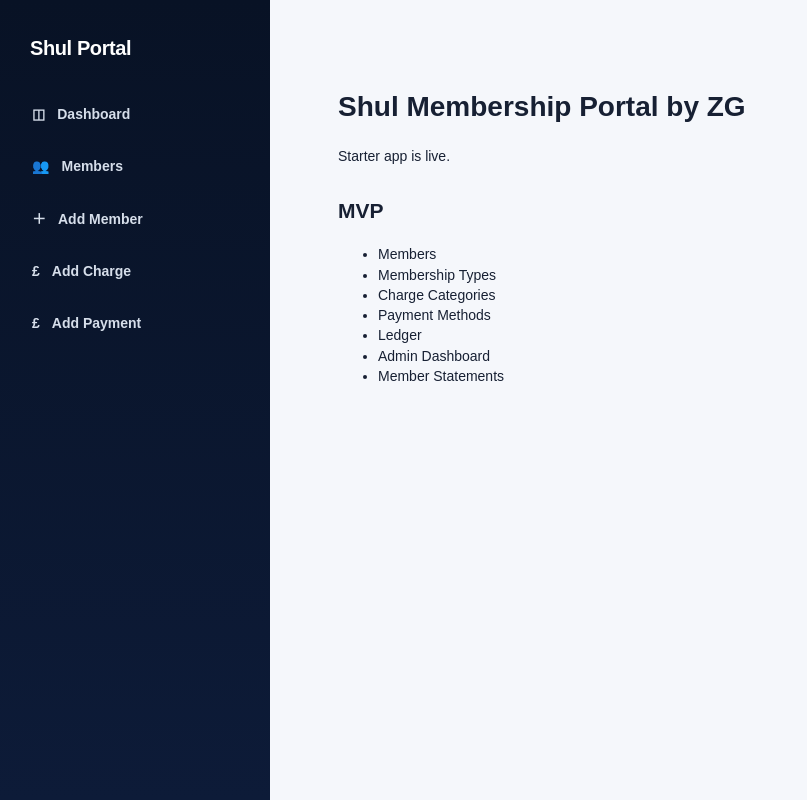
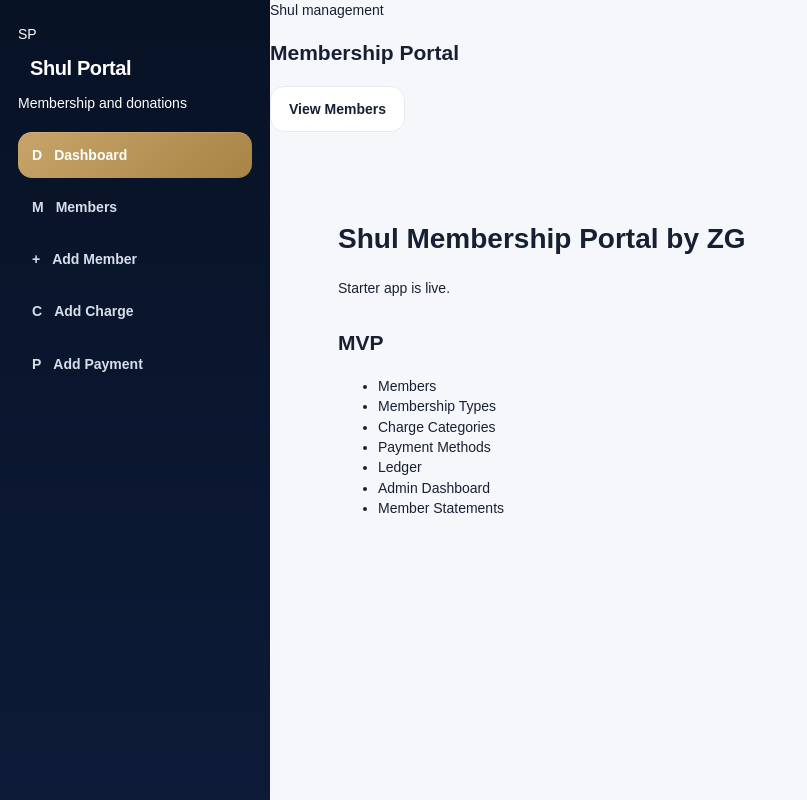
Before and after one commit to gersonberger-lab/shul-membership-portal, a Next.js app: page / in a window 1280 px wide. Shown: the whole page, without its empty margins (0-807 px from the left). Built offline with nearby package versions, Linux system fonts and the light colour scheme.

Commit message:
Use reusable AppShell layout

```diff
--- a/app/layout.tsx
+++ b/app/layout.tsx
@@ -1,18 +1,11 @@
 import "./globals.css";
 import type { Metadata } from "next";
+import AppShell from "./components/AppShell";
 
 export const metadata: Metadata = {
   title: "Shul Membership Portal",
   description: "Membership, charges, payments and statements",
 };
-
-const navItems = [
-  { href: "/", label: "Dashboard", icon: "◫" },
-  { href: "/members", label: "Members", icon: "👥" },
-  { href: "/members/new", label: "Add Member", icon: "＋" },
-  { href: "/charges/new", label: "Add Charge", icon: "£" },
-  { href: "/payments/new", label: "Add Payment", icon: "£" },
-];
 
 export default function RootLayout({
   children,
@@ -22,22 +15,7 @@ export default function RootLayout({
   return (
     <html lang="en">
       <body>
-        <div className="app-shell">
-          <aside className="sidebar">
-            <div className="logo">Shul Portal</div>
-
-            <nav className="nav">
-              {navItems.map((item) => (
-                <a key={item.href} href={item.href}>
-                  <span>{item.icon}</span>
-                  <span>{item.label}</span>
-                </a>
-              ))}
-            </nav>
-          </aside>
-
-          <main className="main-area">{children}</main>
-        </div>
+        <AppShell>{children}</AppShell>
       </body>
     </html>
   );
```
